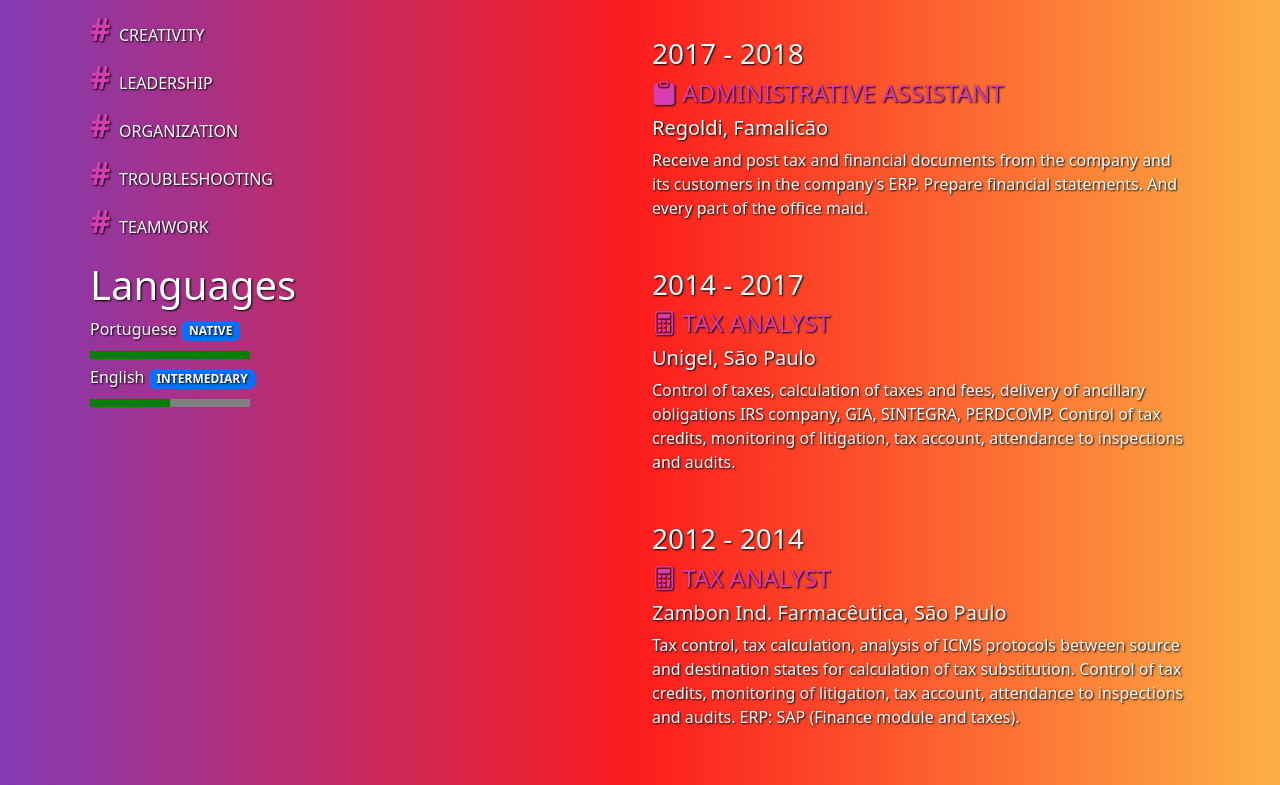
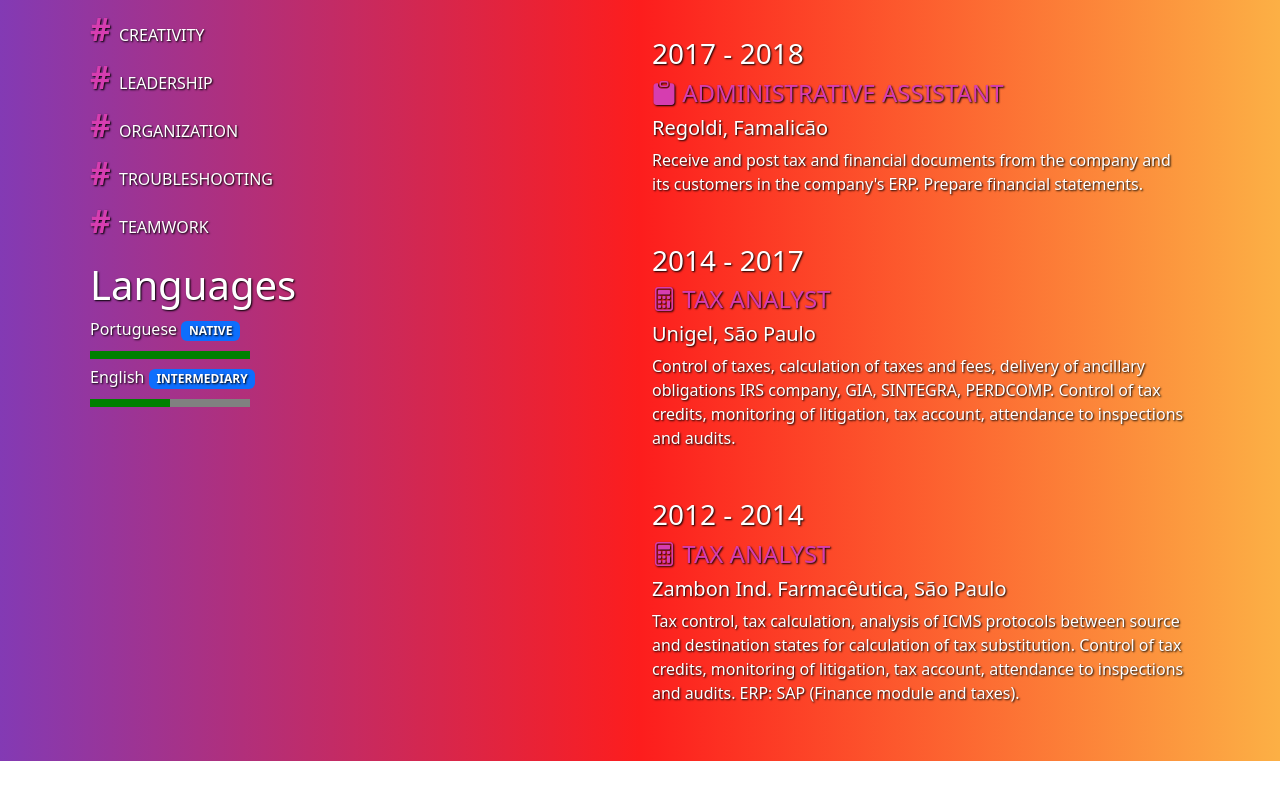
Before and after one commit to karinalisboabueno/karinalisboabueno.github.io, a plain HTML site: page index.html in a window 1280 px wide. Shown: the part 1314-2099 px from the top of the page. After the commit the page ends 2075 px from the top, so only its background shows below. Drawn offline with nearby package versions, Linux system fonts and the light colour scheme.

Commit message:
Update index.html

```diff
--- a/index.html
+++ b/index.html
@@ -126,7 +126,7 @@
               <h3>2017 - 2018</h3>
               <h4><i class="bi bi-clipboard-fill"></i> Administrative Assistant</h4>
               <h5>Regoldi, Famalicão</h5>
-              <p>Receive and post tax and financial documents from the company and its customers in the company's ERP. Prepare financial statements. And every part of the office maid.</p>
+              <p>Receive and post tax and financial documents from the company and its customers in the company's ERP. Prepare financial statements.</p>
             </div>
             <div class="entry">
               <h3>2014 - 2017</h3>
```
